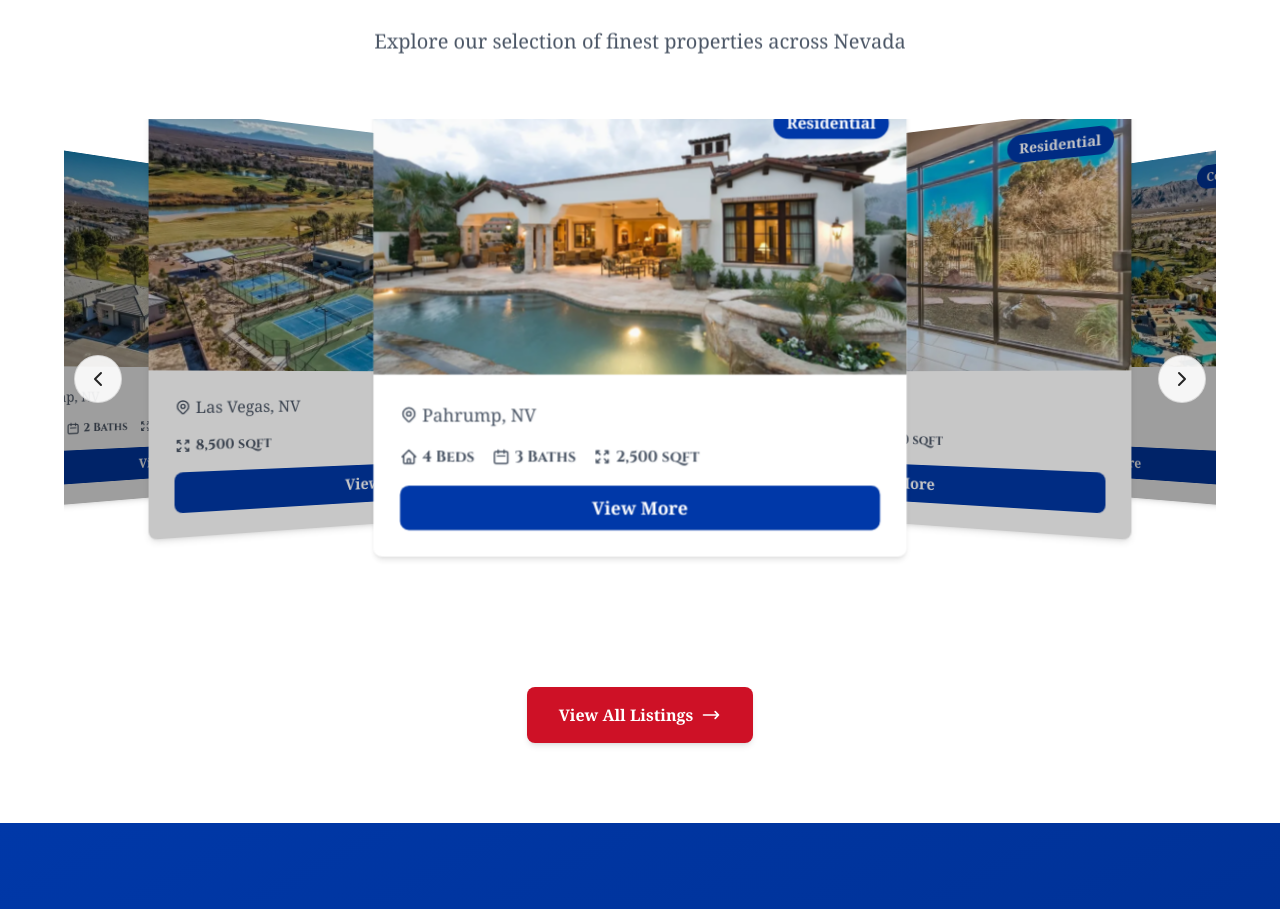
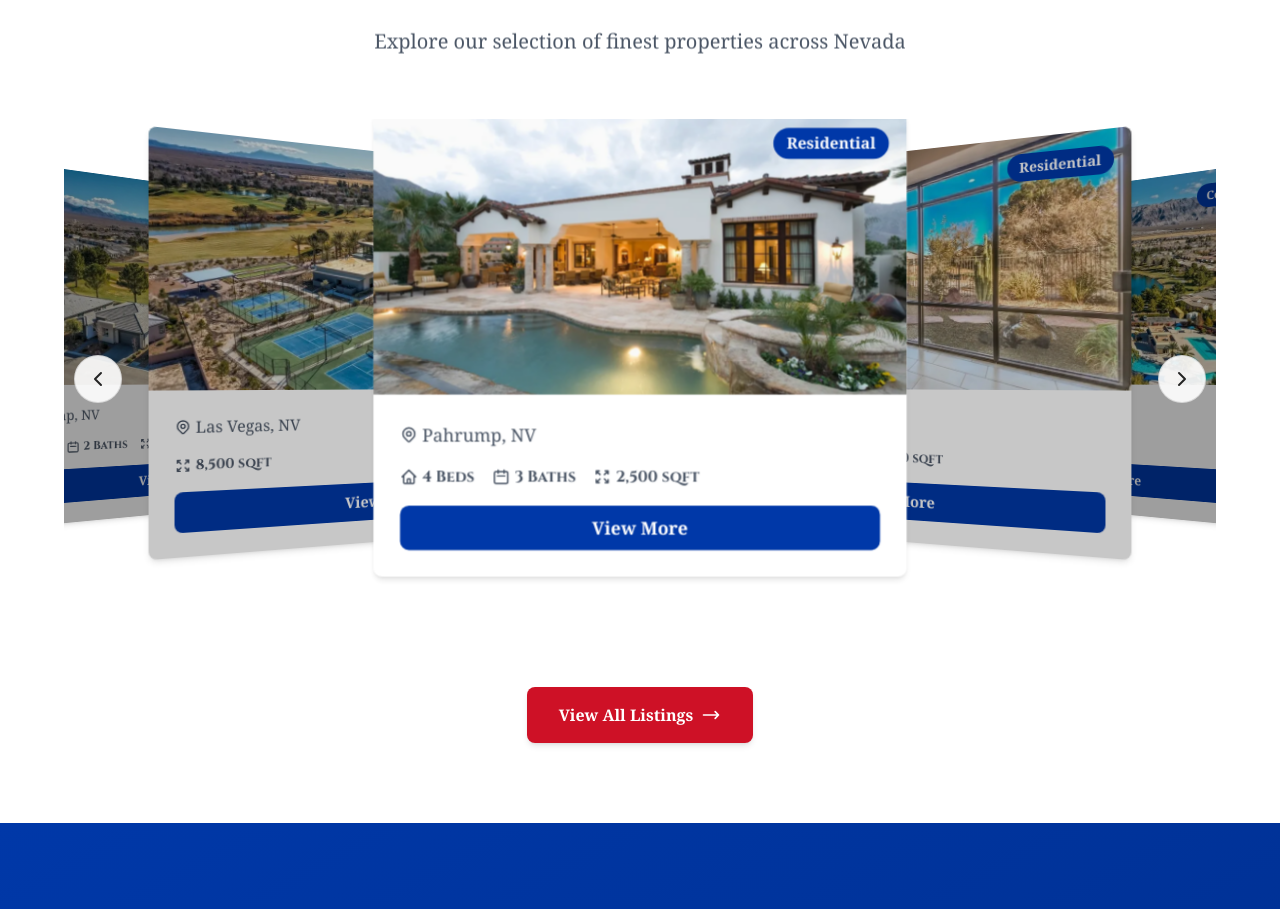
Before and after one commit to DefinitelyNotAhmid/nen, a Next.js app: page / in a window 1280 px wide. Shown: the part 2921-3830 px from the top of the page. Built offline with nearby package versions, Linux system fonts and the light colour scheme; no server answers.

Commit message:
improvements in ui

```diff
--- a/app/globals.css
+++ b/app/globals.css
@@ -174,11 +174,12 @@ p, span, div, a, li, label {
   perspective: 1200px;
   transform-style: preserve-3d;
   overflow: hidden;
+  padding-top: 18px;
 }
 
 .property-coverflow-card {
   position: absolute;
-  top: 0;
+  top: 18px;
   left: 50%;
   width: min(480px, 88vw);
   transform: translateX(-50%);
```
